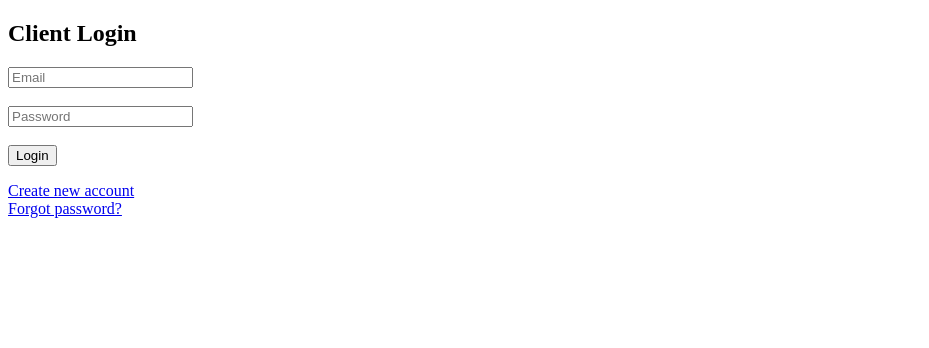
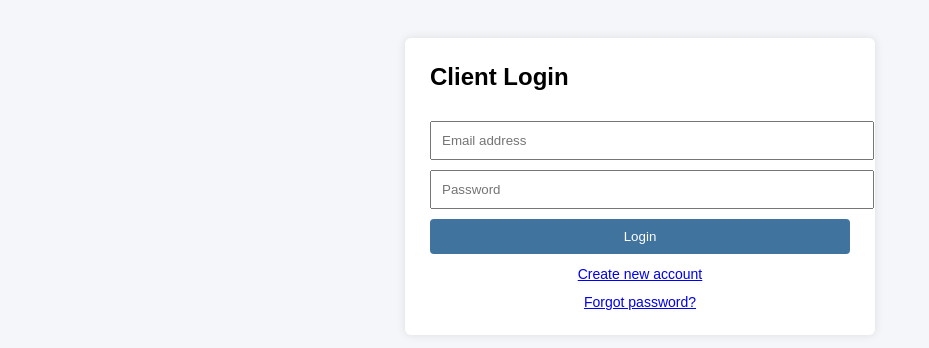
Before and after one commit to sidxarnav/orm-panel, a website: page public/v2/client-login.html in a window 1280 px wide. Shown: the whole page, without its empty margins (0-929 px from the left). Drawn offline with Linux system fonts and the light colour scheme.

Commit message:
Enhance client login page with styles and scripts

```diff
--- a/public/v2/client-login.html
+++ b/public/v2/client-login.html
@@ -2,20 +2,65 @@
 <html>
 <head>
   <title>Client Login</title>
+  <meta name="viewport" content="width=device-width, initial-scale=1">
+
+  <style>
+    body {
+      font-family: Arial, sans-serif;
+      background: #f5f6fa;
+      padding: 30px;
+    }
+    .box {
+      max-width: 420px;
+      background: #fff;
+      padding: 25px;
+      margin: auto;
+      border-radius: 6px;
+      box-shadow: 0 0 10px rgba(0,0,0,.1);
+    }
+    h2 {
+      margin-top: 0;
+    }
+    input, button {
+      width: 100%;
+      padding: 10px;
+      margin-top: 10px;
+    }
+    button {
+      background: #40739e;
+      color: #fff;
+      border: none;
+      cursor: pointer;
+      border-radius: 4px;
+    }
+    a {
+      display: block;
+      margin-top: 12px;
+      text-align: center;
+      font-size: 14px;
+    }
+  </style>
 </head>
 <body>
 
-<h2>Client Login</h2>
+<script>
+  /* ✅ STEP-10 — AUTO REDIRECT IF ALREADY LOGGED IN */
+  if (localStorage.getItem("token")) {
+    window.location.href = "/v2/client-dashboard.html";
+  }
+</script>
 
-<input id="email" type="email" placeholder="Email"><br><br>
-<input id="password" type="password" placeholder="Password"><br><br>
+<div class="box">
+  <h2>Client Login</h2>
 
-<button onclick="login()">Login</button>
+  <input id="email" type="email" placeholder="Email address">
+  <input id="password" type="password" placeholder="Password">
 
-<p>
-  <a href="client-signup.html">Create new account</a><br>
-  <a href="forgot.html">Forgot password?</a>
-</p>
+  <button onclick="login()">Login</button>
+
+  <a href="/v2/client-signup.html">Create new account</a>
+  <a href="/v2/forgot.html">Forgot password?</a>
+</div>
 
 <script src="app.js"></script>
 
```
